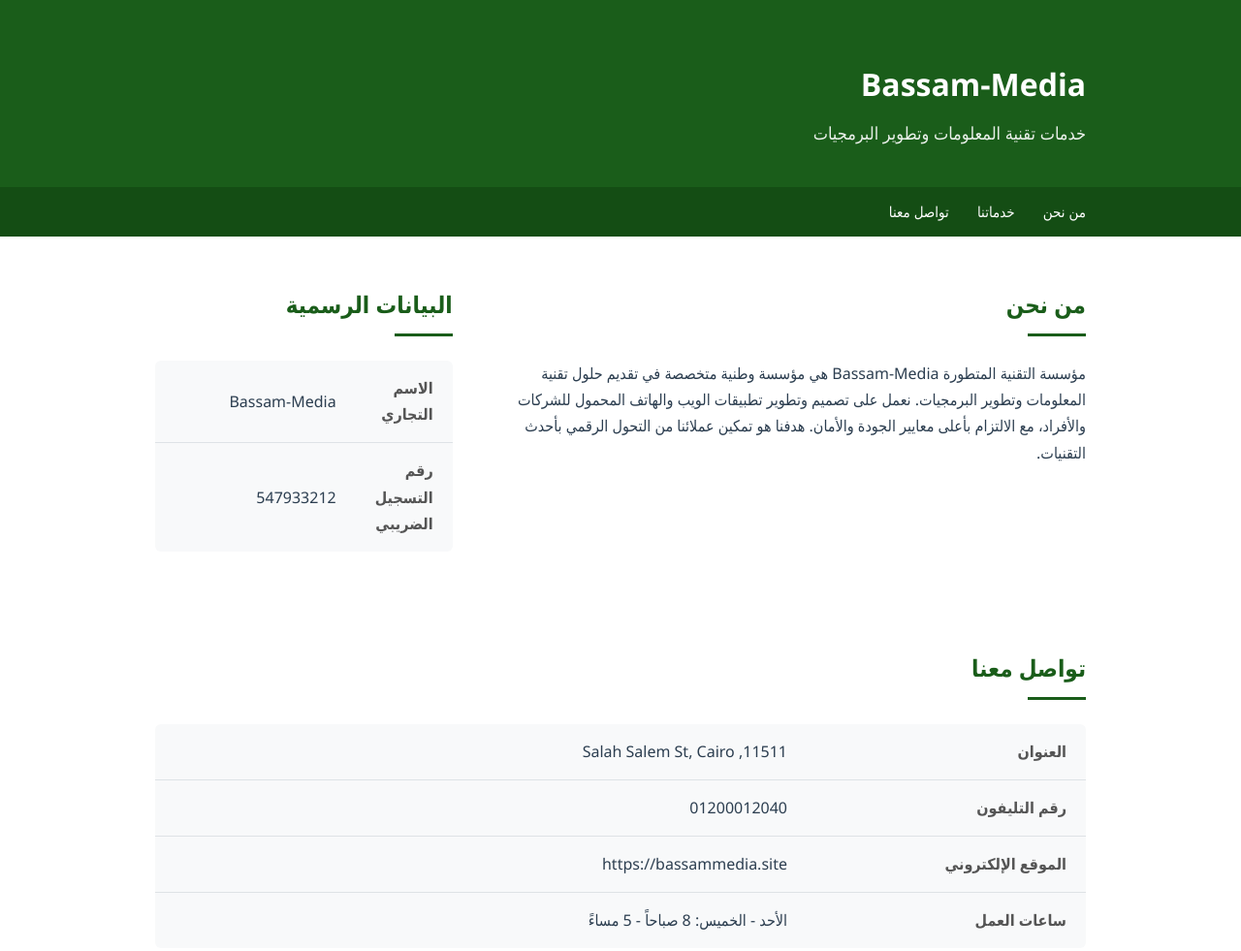
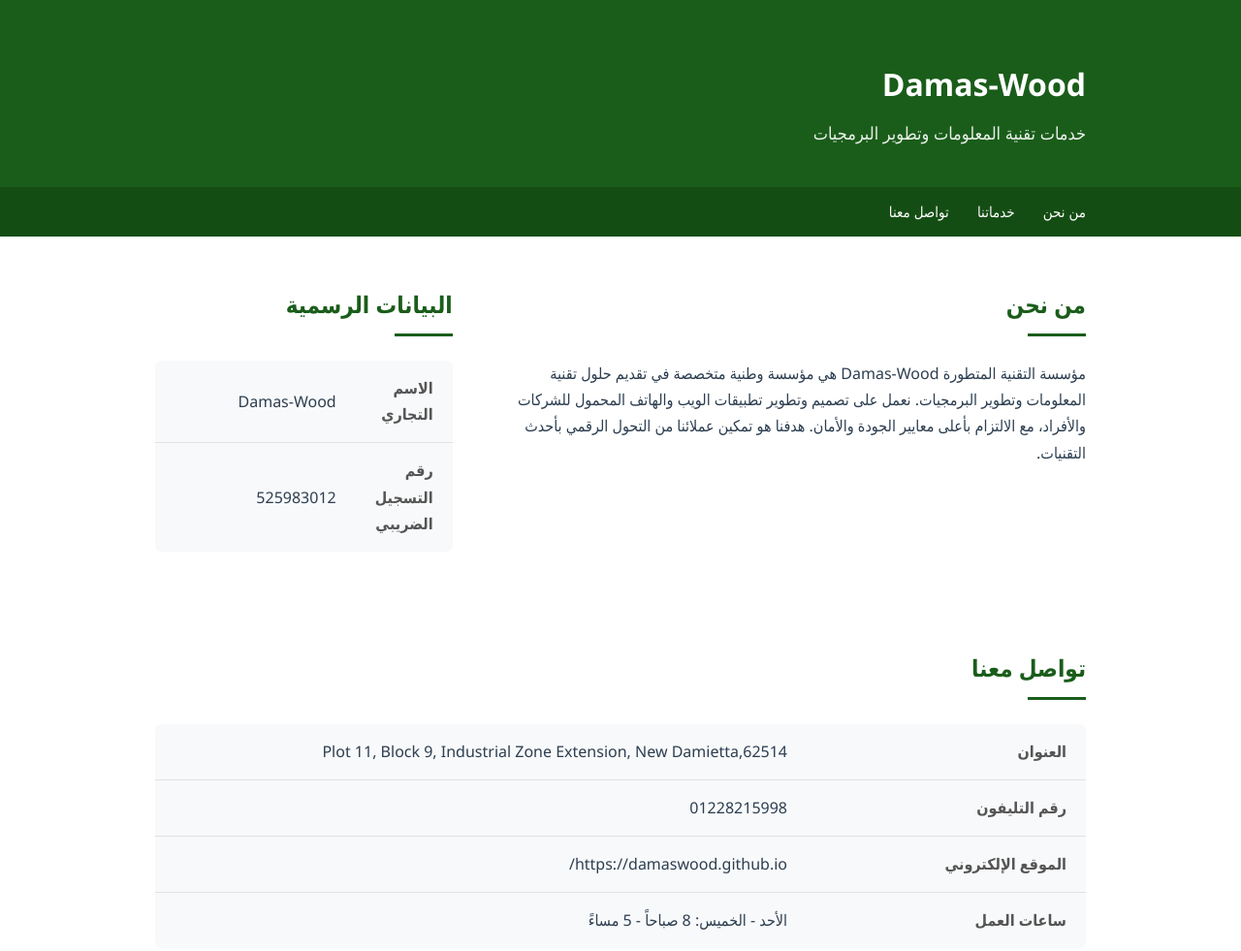
Before and after one commit to DamasWood/damaswood.github.io, a plain HTML site: page index.html in a window 1280 px wide. Shown: the top 981 px of the page at 97% size. Drawn offline with Linux system fonts and the light colour scheme.

Commit message:
Update index.html

```diff
--- a/index.html
+++ b/index.html
@@ -4,7 +4,7 @@
     <meta charset="UTF-8">
     <meta name="viewport" content="width=device-width, initial-scale=1.0">
   <meta name="facebook-domain-verification" content="" />
-    <title>Bassam-Media</title>
+    <title>Damas-Wood</title>
     <meta name="description" content="مؤسسة التقنية المتطورة لتقنية المعلومات - نقدم حلول برمجية وتطبيقات ويب وموبايل للشركات">
     <style>
         :root {
@@ -39,7 +39,7 @@
 <body>
     <header>
         <div class="container">
-            <div class="logo">Bassam-Media</div>
+            <div class="logo">Damas-Wood</div>
             <div class="tagline">خدمات تقنية المعلومات وتطوير البرمجيات</div>
         </div>
     </header>
@@ -57,19 +57,19 @@
             <div class="about-grid">
                 <div>
                     <h2 class="section-title">من نحن</h2>
-                    <p>مؤسسة التقنية المتطورة Bassam-Media هي مؤسسة وطنية  متخصصة في تقديم حلول تقنية المعلومات وتطوير البرمجيات. نعمل على تصميم وتطوير تطبيقات الويب والهاتف المحمول للشركات والأفراد، مع الالتزام بأعلى معايير الجودة والأمان. هدفنا هو تمكين عملائنا من التحول الرقمي بأحدث التقنيات.</p>
+                    <p>مؤسسة التقنية المتطورة Damas-Wood هي مؤسسة وطنية  متخصصة في تقديم حلول تقنية المعلومات وتطوير البرمجيات. نعمل على تصميم وتطوير تطبيقات الويب والهاتف المحمول للشركات والأفراد، مع الالتزام بأعلى معايير الجودة والأمان. هدفنا هو تمكين عملائنا من التحول الرقمي بأحدث التقنيات.</p>
                 </div>
                 <div>
                     <h2 class="section-title">البيانات الرسمية</h2>
                     <table class="info-table">
                         <tr>
                             <td class="info-label">الاسم التجاري</td>
-                            <td>Bassam-Media</td>
+                            <td>Damas-Wood</td>
                         </tr>
 
                         <tr>
                             <td class="info-label">رقم التسجيل الضريبي</td>
-                            <td>547933212</td>
+                            <td>525983012</td>
                         </tr>
 
                     </table>
@@ -84,16 +84,16 @@
             <table class="info-table">
                 <tr>
                     <td class="info-label">العنوان </td>
-                    <td>Salah Salem St, Cairo ,11511</td>
+                    <td>Plot 11, Block 9, Industrial Zone Extension, New Damietta,62514</td>
                 </tr>
                 <tr>
                     <td class="info-label">رقم التليفون</td>
-                    <td>01200012040</td>
+                    <td>01228215998</td>
                 </tr>
 
                 <tr>
                     <td class="info-label">الموقع الإلكتروني</td>
-                    <td>https://bassammedia.site</td>
+                    <td>https://damaswood.github.io/</td>
                 </tr>
                 <tr>
                     <td class="info-label">ساعات العمل</td>
```
